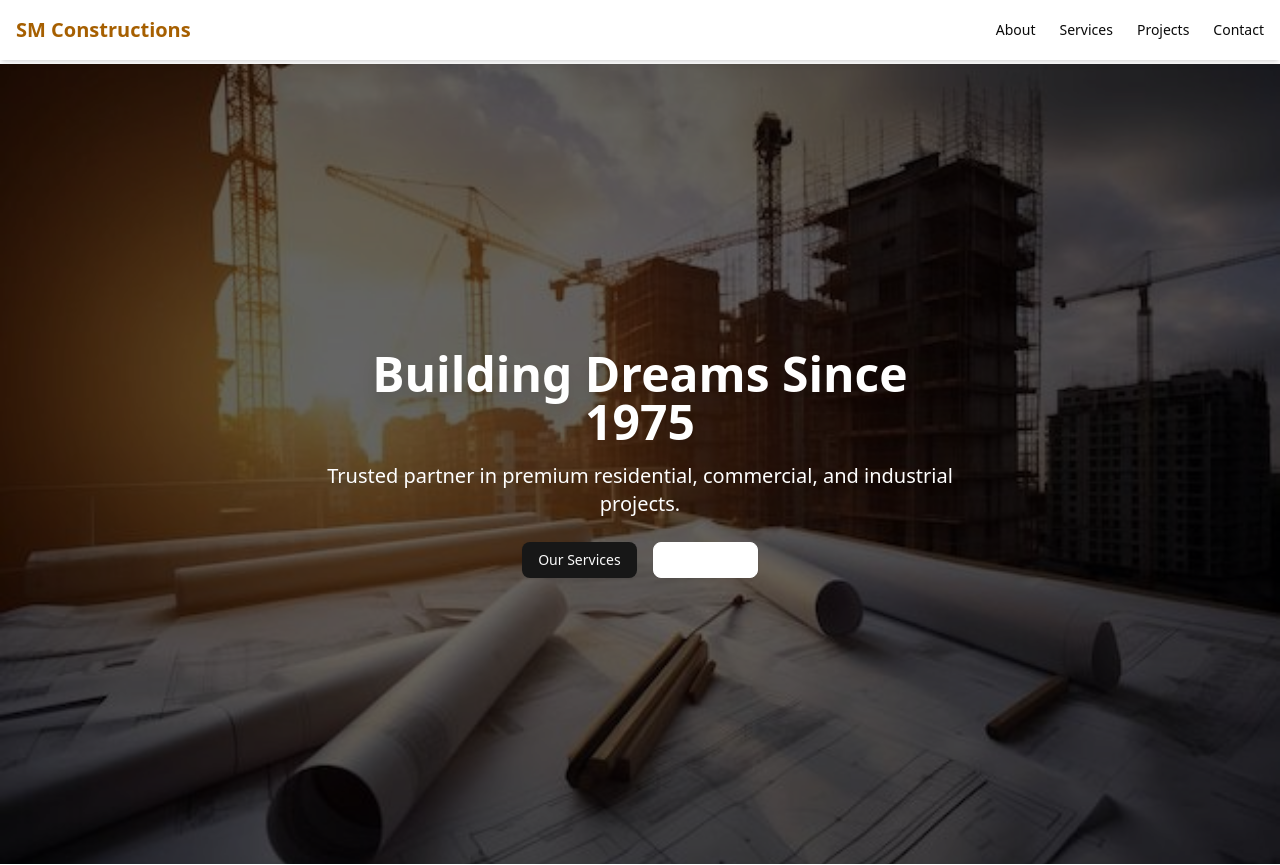
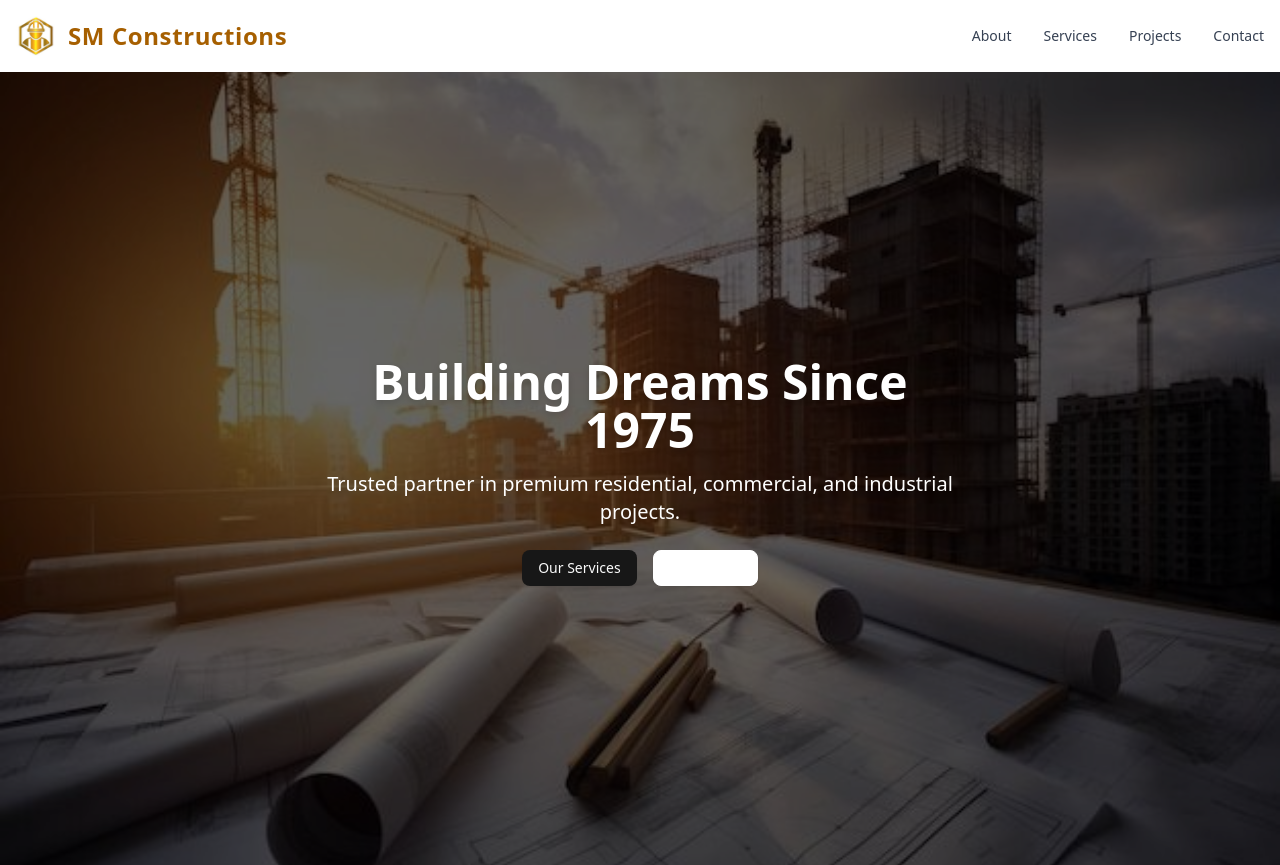
Before and after one commit to suneebs/SM-Constructions, a React (Vite) app: page / in a window 1280 px wide. Shown: the top 865 px of the page. Built offline with nearby package versions, Linux system fonts and the light colour scheme.

Commit message:
Refactor code structure for improved readability and maintainability

```diff
--- a/src/components/HeroSection.jsx
+++ b/src/components/HeroSection.jsx
@@ -1,25 +1,24 @@
-// components/HeroSection.jsx
 import { Button } from "@/components/ui/button";
 import { motion } from "framer-motion";
 
 export default function HeroSection() {
   return (
     <section
-      className="min-h-screen bg-cover bg-center relative"
+      className="min-h-screen bg-cover bg-center relative text-white"
       style={{
         backgroundImage: "url('/construction-bg.jpg')",
         backgroundAttachment: "fixed",
       }}
     >
-      <div className="absolute inset-0 bg-black/60" />
+      <div className="absolute inset-0 bg-black/60" /> {/* Dark overlay */}
       <div className="relative z-10 flex items-center justify-center min-h-screen">
         <motion.div
           initial={{ opacity: 0, y: 30 }}
           animate={{ opacity: 1, y: 0 }}
           transition={{ duration: 0.8 }}
-          className="text-center text-white px-4 max-w-2xl"
+          className="text-center px-4 max-w-2xl"
         >
-          <h1 className="text-4xl md:text-5xl font-bold mb-4 drop-shadow-xl">
+          <h1 className="text-4xl md:text-5xl font-bold mb-4 drop-shadow-md">
             Building Dreams Since 1975
           </h1>
           <p className="text-lg md:text-xl mb-6">
--- a/src/components/Navbar.jsx
+++ b/src/components/Navbar.jsx
@@ -1,15 +1,73 @@
+import { useState } from "react";
+import { Menu, X } from "lucide-react";
+
 export function Navbar() {
+  const [isOpen, setIsOpen] = useState(false);
+
+  const navLinks = [
+    { href: "#about", label: "About" },
+    { href: "#services", label: "Services" },
+    { href: "#projects", label: "Projects" },
+    { href: "#contact", label: "Contact" },
+  ];
+
   return (
-    <header className="fixed top-0 left-0 w-full z-50 bg-white shadow-md">
-      <div className="container mx-auto px-4 py-4 flex items-center justify-between">
-        <h1 className="text-xl font-bold text-yellow-700">SM Constructions</h1>
-        <nav className="space-x-6 text-sm font-medium">
-          <a href="#about" className="hover:text-yellow-600">About</a>
-          <a href="#services" className="hover:text-yellow-600">Services</a>
-          <a href="#projects" className="hover:text-yellow-600">Projects</a>
-          <a href="#contact" className="hover:text-yellow-600">Contact</a>
+    <header className="w-full bg-white/90 backdrop-blur-sm shadow-md">
+      <div className="max-w-7xl mx-auto px-4 py-4 flex items-center justify-between">
+        {/* Logo + Company Name */}
+        <div className="flex items-center gap-3">
+          <img
+            src="/logo.png"
+            alt="SM Constructions Logo"
+            className="w-10 h-10 object-contain"
+          />
+          <span className="text-xl md:text-2xl font-bold text-yellow-700 tracking-wide">
+            SM Constructions
+          </span>
+        </div>
+
+        {/* Desktop Nav */}
+        <nav className="hidden md:flex items-center gap-8 text-sm font-medium text-gray-700">
+          {navLinks.map(({ href, label }) => (
+            <a
+              key={href}
+              href={href}
+              className="relative group transition-colors"
+            >
+              {label}
+              <span className="absolute left-0 -bottom-1 w-0 h-0.5 bg-yellow-600 transition-all duration-300 group-hover:w-full" />
+            </a>
+          ))}
         </nav>
+
+        {/* Mobile Menu Button */}
+        <button
+          onClick={() => setIsOpen(!isOpen)}
+          className="md:hidden text-yellow-700"
+          aria-label="Toggle Menu"
+        >
+          {isOpen ? <X className="w-6 h-6" /> : <Menu className="w-6 h-6" />}
+        </button>
       </div>
+
+      {/* Mobile Nav Dropdown */}
+      {isOpen && (
+        <nav className="md:hidden bg-white px-4 pb-4 pt-2 border-t border-gray-100 shadow-sm">
+          <ul className="space-y-3 text-sm font-medium text-gray-700">
+            {navLinks.map(({ href, label }) => (
+              <li key={href}>
+                <a
+                  href={href}
+                  onClick={() => setIsOpen(false)}
+                  className="block hover:text-yellow-600 transition-colors"
+                >
+                  {label}
+                </a>
+              </li>
+            ))}
+          </ul>
+        </nav>
+      )}
     </header>
   );
 }
--- a/src/index.css
+++ b/src/index.css
@@ -118,3 +118,7 @@
     @apply bg-background text-foreground;
   }
 }
+
+html {
+  scroll-behavior: smooth;
+}
--- a/src/pages/Home.jsx
+++ b/src/pages/Home.jsx
@@ -4,7 +4,7 @@ import CTASection from "@/components/CTASection";
 
 export default function Home() {
   return (
-    <main className="mt-16">
+    <main>
       <HeroSection />
       <AboutSection />
       <CTASection />
```
Also changed, not shown: public/about.jpg, public/logo.png (added).
